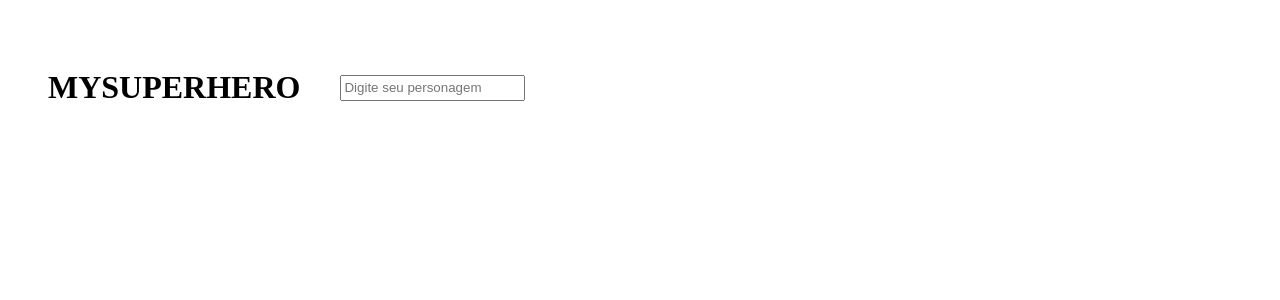
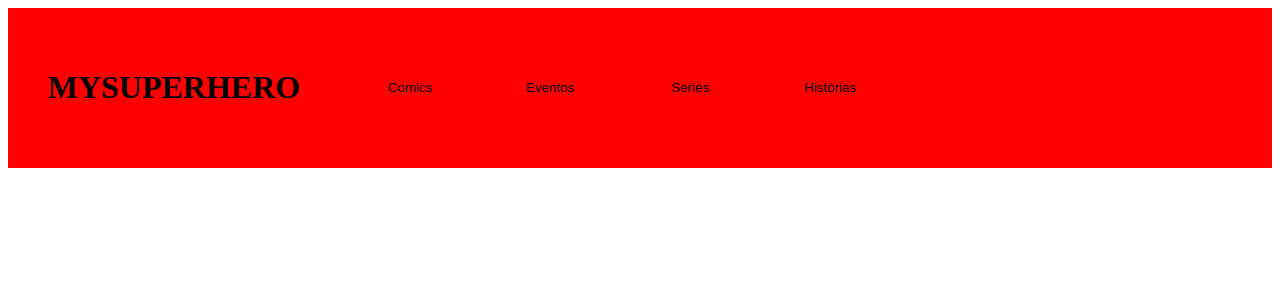
Before and after one commit to viniciusdiasferraz/Marvel, a Next.js app: page /componets/Header in a window 1280 px wide. Shown: the top 300 px of the page. Built offline with nearby package versions, Linux system fonts and the light colour scheme.

Commit message:
reestruturando

```diff
--- a/pages/allpersonagens/style.js
+++ b/pages/allpersonagens/style.js
@@ -1,4 +1,5 @@
 import styled from "styled-components";
+
 
 export const Container = styled.div`
      background-color: rgba(2,43,95,255);
--- a/pages/componets/Header/index.js
+++ b/pages/componets/Header/index.js
@@ -4,7 +4,11 @@ export default function Header() {
   return (
     <S.Container>
       <S.Title>MYSUPERHERO</S.Title>
-      <S.Imput type={"seacrh"} placeholder={"Digite seu personagem"} />
+      <S.button>Comics</S.button>
+      <S.button>Eventos</S.button>
+      <S.button>Series</S.button>
+      <S.button>Histórias</S.button>
+
     </S.Container>
   )
 
--- a/pages/componets/Header/style.js
+++ b/pages/componets/Header/style.js
@@ -3,6 +3,7 @@ import styled from "styled-components";
 export const Container = styled.div`
 display: flex;
 align-items: center;
+background-color: red;
 `;
 
 export const Title = styled.h1`
@@ -11,6 +12,11 @@ export const Title = styled.h1`
      padding: 2.5rem;
 `;
 
-export const Imput = styled.input`
+export const button = styled.button`
  height: 20px;
+ border: none;
+ background: transparent;
+ cursor: pointer;
+ height: 100px;
+ width: 140px;
 `;
--- a/pages/componets/Modal/index.js
+++ b/pages/componets/Modal/index.js
@@ -11,10 +11,8 @@ function Modal({ imagem, name, isOpen, setIsOpen, Comics, Eventos, Series, Hist
 					<S.Buttonclose>
 						<button onClick={() => setIsOpen(false)}>X</button>
 					</S.Buttonclose>
-					<S.Picturemodal>
-						<img src={imagem} alt={name} />
-					</S.Picturemodal>
 					<S.Informationmodal>
+						<p>nome:{name}</p>
 						<p>Descrição:{Descrição}</p>
 						<p>Comics: {Comics}</p>
 						<p>Eventos: {Eventos}</p>
```
Also changed, not shown: pages/allpersonagens/index.js (+14 -26 lines), .babelrc (renamed from .Babelrc).
